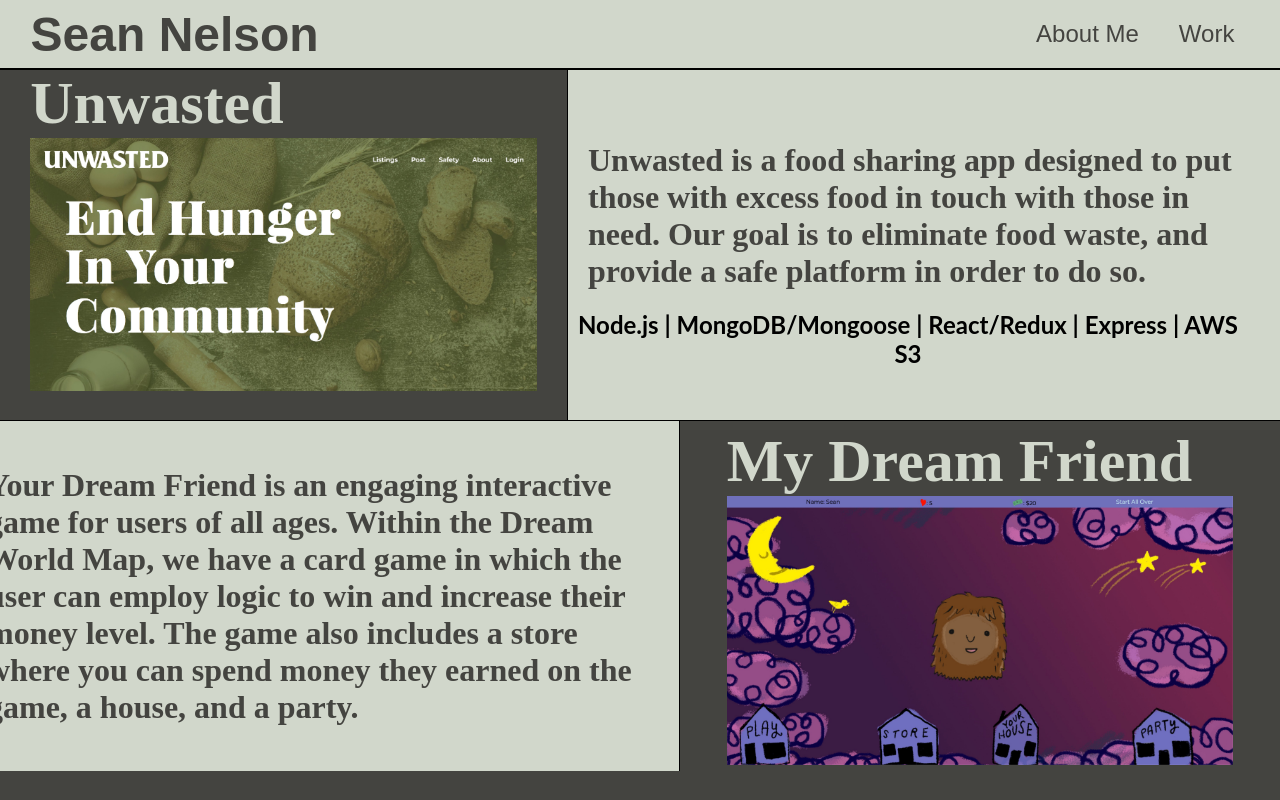
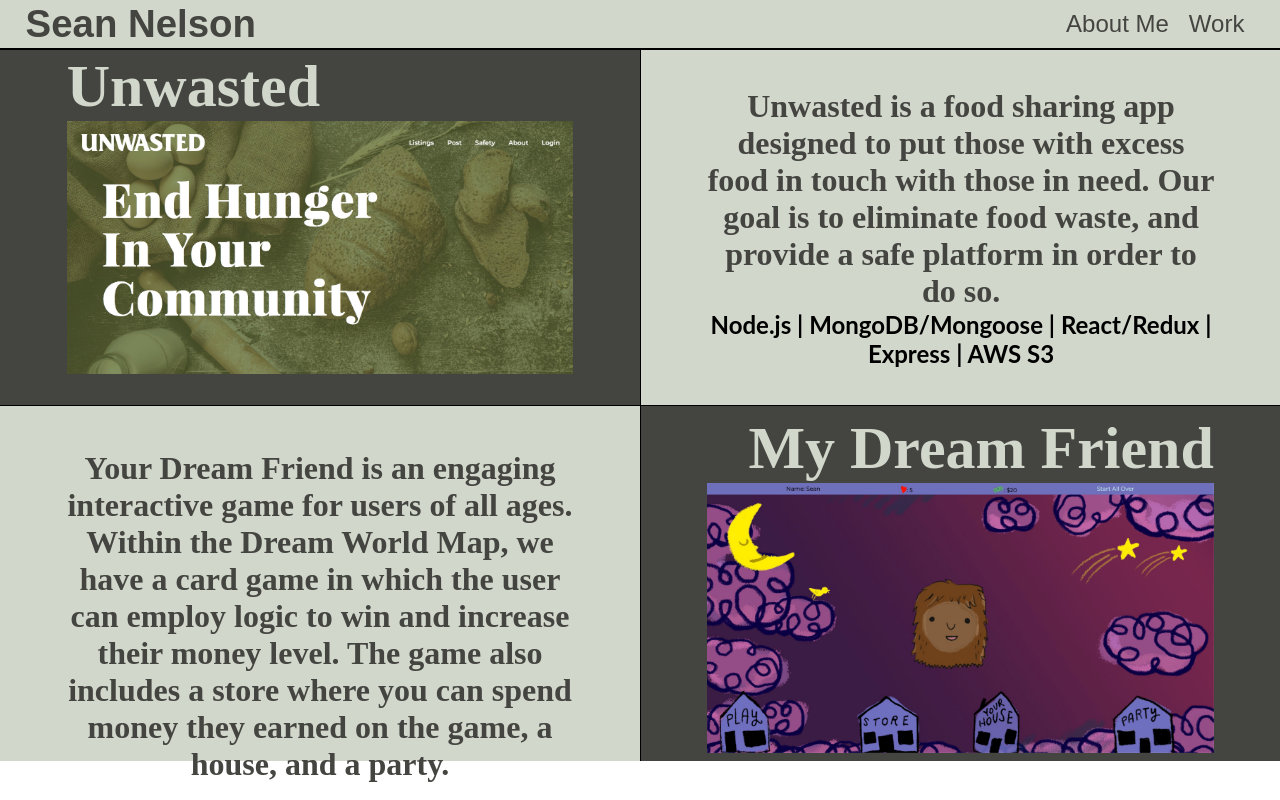
Before and after one commit to seanpatches/sean-nelson-portfolio, a Gatsby site: page /work in a window 1280 px wide. Built offline with nearby package versions, Linux system fonts and the light colour scheme; Gatsby itself is replaced by a stand-in of ours.

Commit message:
tweaked, ready to pursue mobile styling

```diff
--- a/src/styles/dreamProjectThumb.module.css
+++ b/src/styles/dreamProjectThumb.module.css
@@ -50,7 +50,13 @@
 }
 
 .firstImageContainer :hover{
-  transform: scale(1.01)
+  transition-duration: transform 0.5s ease;
+  -webkit-transition: transform 0.5s ease;
+  -moz-transition: transform 0.5s ease;
+  -o-transition: transform 0.5s ease;
+  -ms-transition: transform 0.5s ease;
+
+  transform: scale(1.01);
 }
 
 .dreamProjectThumb{
@@ -65,9 +71,13 @@
  .dreamProjectThumb .description {
   display: flex;
   flex-direction: column;
+  text-align: center;
   justify-content: center;
-  width: 100%;
-  min-width: 672px;
+  position: absolute;
+  width: 40%;
+  min-width: 40%;
+  height: 35%;
+  max-height: 35%;
   margin-left: 20px;
   margin-right: 20px;
  }
@@ -77,14 +87,15 @@
   flex: 50%;
   flex-direction: row;
   background: #d1d7cb;
+  min-height: 355px;
+  min-width: 50%;
   width: 100%;
   height: 45%;
-  min-height: 350px;
   display: flex;
   justify-content: center;
   align-items: center;
   border-right: solid black 1px;
-  z-index: 0;
+  z-index: 1;
  }
 
  .dreamProjectThumb .right {
@@ -94,5 +105,6 @@
   width: 100%;
   min-width: 600px;
   justify-content: center;
-  z-index: 1;
+  z-index: 0;
+  text-align: right;
  }
--- a/src/styles/header.module.css
+++ b/src/styles/header.module.css
@@ -45,7 +45,7 @@
 }
 
 .header h1 a {
-  font-size: 1.5em;
+  font-size: 1.2em;
 }
 
 .header {
@@ -67,7 +67,6 @@
 .header h1 {
   display: flex;
   margin: 0;
-  padding: 5px;
 }
 
 .nav {
@@ -82,6 +81,5 @@
 }
 
 .nav a {
-
-  margin: 20px;
+  margin: 10px;
 }
--- a/src/styles/unwastedProjectThumb.module.css
+++ b/src/styles/unwastedProjectThumb.module.css
@@ -1,9 +1,9 @@
 .animated {
-  -webkit-transition: color 0.5s;
-  -moz-transition:    color 0.5s;
-  -ms-transition:     color 0.5s;
-  -o-transition:      color 0.5s;
-  transition:         color 0.5s;
+  -webkit-transition-duration: 0.5s;
+  -moz-transition-duration: 0.5s;
+  -ms-transition-duration: 0.5s;
+  -o-transition-duration:0.5s;
+  transition-duration: 0.5s;
   animation-duration: 1s;
   animation-fill-mode: both;
   -webkit-animation-duration: 1s;
@@ -46,7 +46,13 @@ h2:hover{
 }
 
 .firstImageContainer :hover{
-  transform: scale(1.01)
+  transition-duration: transform 0.5s ease;
+  -webkit-transition: transform 0.5s ease;
+  -moz-transition: transform 0.5s ease;
+  -o-transition: transform 0.5s ease;
+  -ms-transition: transform 0.5s ease;
+
+  transform: scale(1.01);
 }
 
 .unwastedProjectThumb{
@@ -60,41 +66,44 @@ h2:hover{
  .unwastedProjectThumb .description {
    display: flex;
    flex-direction: column;
+   text-align: center;
    justify-content: center;
-   width: 100%;
-   min-width: 672px;
+   position: absolute;
+   width: 40%;
+   height: 35%;
+   max-height: 35%;
+   min-width: 40%;
    margin-left: 20px;
    margin-right: 20px;
  }
 
  .unwastedProjectThumb .description h2{
   font-family: 'Lato', sans-serif;
-  position: relative;
-  top: 20px;
-  right: 16px;
   width: 100%;
   text-align: center;
  }
 
  .unwastedProjectThumb .right {
   display: flex;
+  flex: 50%;
   flex-direction: row;
   background: #d1d7cb;
-  flex: 50%;
-  min-height: 350px;
+  min-height: 355px;
+  min-width: 50%;
   justify-content: center;
   align-items: center;
   border-left: solid black 1px;
-  z-index: 0
+  z-index: 1;
  }
 
  .unwastedProjectThumb .left {
   background: #444440;
   display: flex;
   flex: 50%;
+  min-width: 50%;
   min-height: 30%;
   position: relative;
   bottom: 15px;
   justify-content: center;
-  z-index: 1;
+  z-index: 0;
  }
--- a/src/styles/work.module.css
+++ b/src/styles/work.module.css
@@ -10,7 +10,7 @@
 
 .work {
   background: #444440;
-  height: 100vh;
+  height: 100%;
   width: 100%;
   display: flex;
   flex-direction: column;
```
Also changed, not shown: src/styles/index.module.css (+8 -9 lines).
